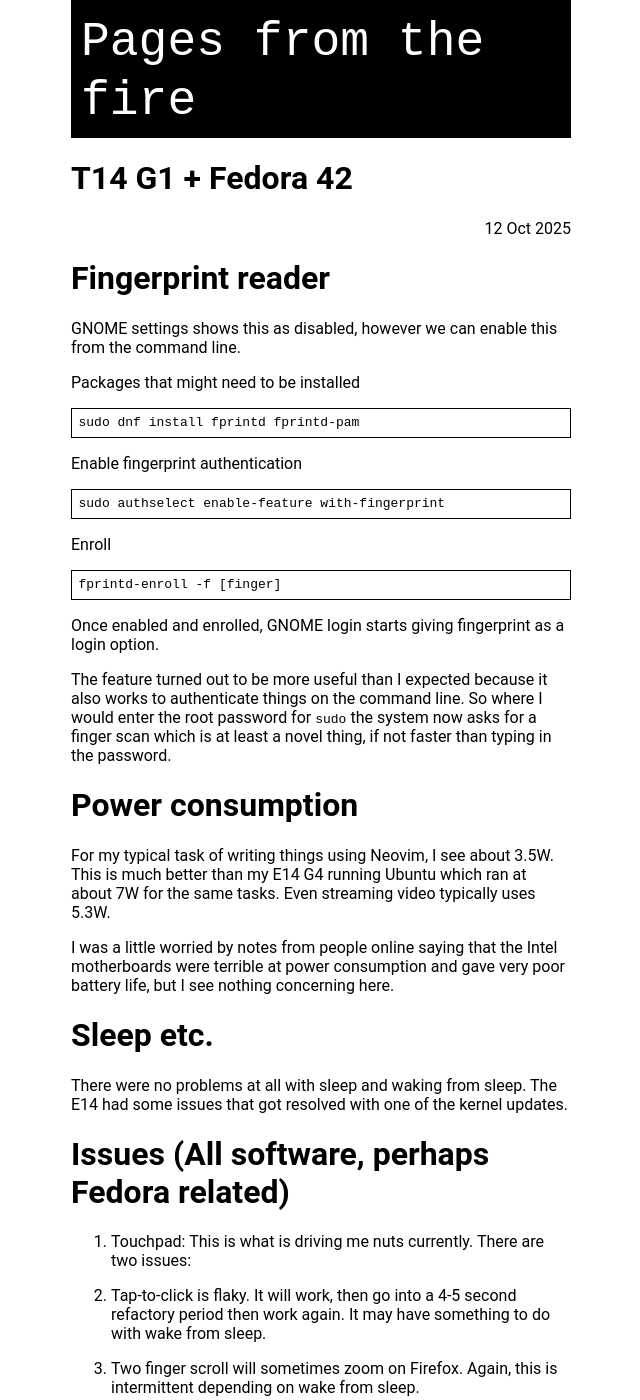
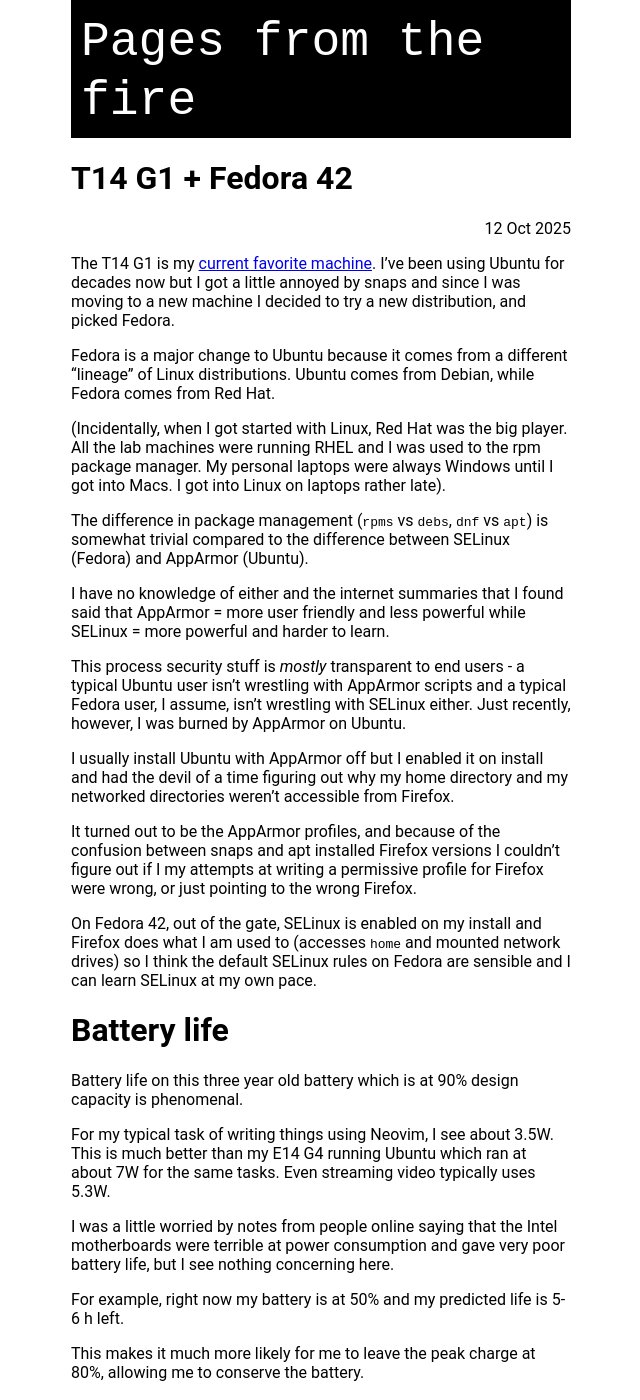
Before and after one commit to kghose/kghose.github.io, a Jekyll site: the page built from _posts/2025-10-13-t14-fedora.md, in a window 1280 px wide and 1400 px high. Shown: the whole window, without its empty margins (319-959 px from the left). Built offline with Jekyll 4.4.1, drawn with Linux system fonts in a browser that asks for light colours; some of the changed text lies outside the part shown.

Commit message:
More T14 blather

```diff
--- a/_posts/2025-10-13-t14-fedora.md
+++ b/_posts/2025-10-13-t14-fedora.md
@@ -5,6 +5,73 @@ layout: post
 date: 2025-10-12
 tags: linux, thinkpad
 ---
+
+The T14 G1 is my [current favorite machine](/thinkpads#t14-g1). I've been using
+Ubuntu for decades now but I got a little annoyed by snaps and since I was
+moving to a new machine I decided to try a new distribution, and picked Fedora.
+
+Fedora is a major change to Ubuntu because it comes from a different "lineage"
+of Linux distributions. Ubuntu comes from Debian, while Fedora comes from Red
+Hat.
+
+(Incidentally, when I got started with Linux, Red Hat was the big player. All the
+lab machines were running RHEL and I was used to the rpm package manager. My
+personal laptops were always Windows until I got into Macs. I got into Linux on
+laptops rather late).
+
+The difference in package management (`rpms` vs `debs`, `dnf` vs `apt`) is
+somewhat trivial compared to the difference between SELinux (Fedora) and
+AppArmor (Ubuntu).
+
+I have no knowledge of either and the internet summaries that I found said that
+AppArmor = more user friendly and less powerful while SELinux = more powerful
+and harder to learn.
+
+This process security stuff is _mostly_ transparent to end users - a typical
+Ubuntu user isn't wrestling with AppArmor scripts and a typical Fedora user, I
+assume, isn't wrestling with SELinux either. Just recently, however, I was
+burned by AppArmor on Ubuntu.
+
+I usually install Ubuntu with AppArmor off but I enabled it on install and had
+the devil of a time figuring out why my home directory and my networked
+directories weren't accessible from Firefox.
+
+It turned out to be the AppArmor profiles, and because of the confusion between
+snaps and apt installed Firefox versions I couldn't figure out if I my attempts
+at writing a permissive profile for Firefox were wrong, or just pointing to the
+wrong Firefox.
+
+On Fedora 42, out of the gate, SELinux is enabled on my install and Firefox does
+what I am used to (accesses `home` and mounted network drives) so I think the
+default SELinux rules on Fedora are sensible and  I can learn SELinux at my own
+pace.
+
+
+# Battery life
+
+Battery life on this three year old battery which is at 90% design capacity is
+phenomenal.
+
+For my typical task of writing things using Neovim, I see about 3.5W. This is
+much better than my E14 G4 running Ubuntu which ran at about 7W for the same
+tasks. Even streaming video typically uses 5.3W.
+
+I was a little worried by notes from people online saying that the Intel
+motherboards were terrible at power consumption and gave very poor battery life,
+but I see nothing concerning here.
+
+For example, right now my battery is at 50% and my predicted life is 5-6 h left.
+
+This makes it much more likely for me to leave the peak charge at 80%, allowing
+me to conserve the battery.
+
+
+# Sleep etc.
+
+There were no problems at all with sleep and waking from sleep. The E14 had some
+issues that got resolved with one of the kernel updates.
+
+
 
 # Fingerprint reader
 
@@ -35,28 +102,26 @@ password for `sudo` the system now asks for a finger scan which is at least a
 novel thing, if not faster than typing in the password.
 
 
-# Power consumption
 
-For my typical task of writing things using Neovim, I see about 3.5W. This is
-much better than my E14 G4 running Ubuntu which ran at about 7W for the same
-tasks. Even streaming video typically uses 5.3W.
+# (Possibly) driver issues
 
-I was a little worried by notes from people online saying that the Intel
-motherboards were terrible at power consumption and gave very poor battery life,
-but I see nothing concerning here.
-
-# Sleep etc.
-
-There were no problems at all with sleep and waking from sleep. The E14 had some
-issues that got resolved with one of the kernel updates.
-
-# Issues (All software, perhaps Fedora related)
-
-1. Touchpad: This is what is driving me nuts currently. There are two issues:
+1. [Touchpad: This is what is driving me nuts currently](https://gitlab.freedesktop.org/libinput/libinput/-/issues/1203). There are two issues:
 
   1. Tap-to-click is flaky. It will work, then go into a 4-5 second refactory
      period then work again. It may have something to do with wake from sleep.
-  1. Two finger scroll will sometimes zoom on Firefox. Again, this is
-     intermittent depending on wake from sleep.
+     It seems that every alternate wake from sleep tap to click works fine.
+  1. Two finger scroll will sometimes zoom on Firefox. This is
+     intermittent depending on wake from sleep and seems to be linked to the
+     tap-to-click issue.
 
-1. Pin-to-dash doesn't work for simple-scan.
+
+
+
+# Fedora 42 issues
+
+1. Default terminal (ptyxis) is buggy: starting a new terminal with a particular
+   profile doesn't work from the UI. Basically profiles is broken.
+   TODO: Find a better terminal.
+
+1. Pin-to-dash doesn't work for simple-scan when it is in the dash.
+   _Oddly, I was able to pin it directly from the launcher folder._
```
